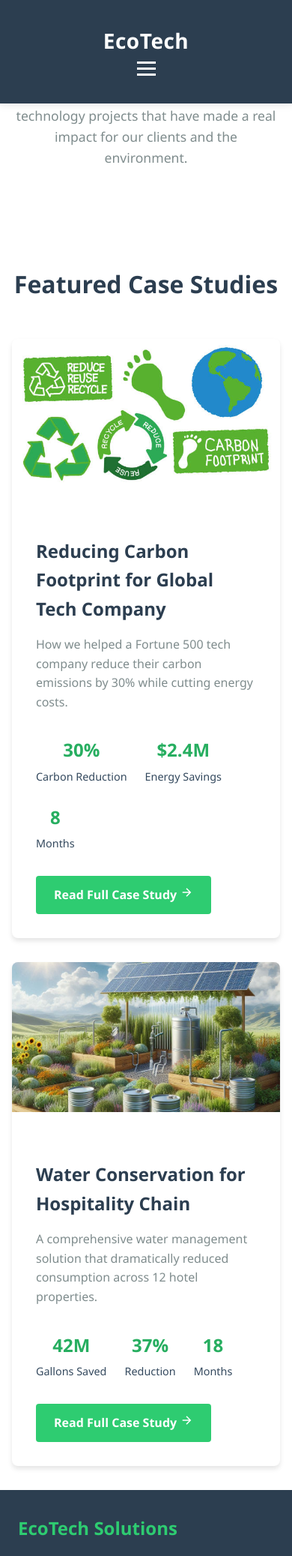
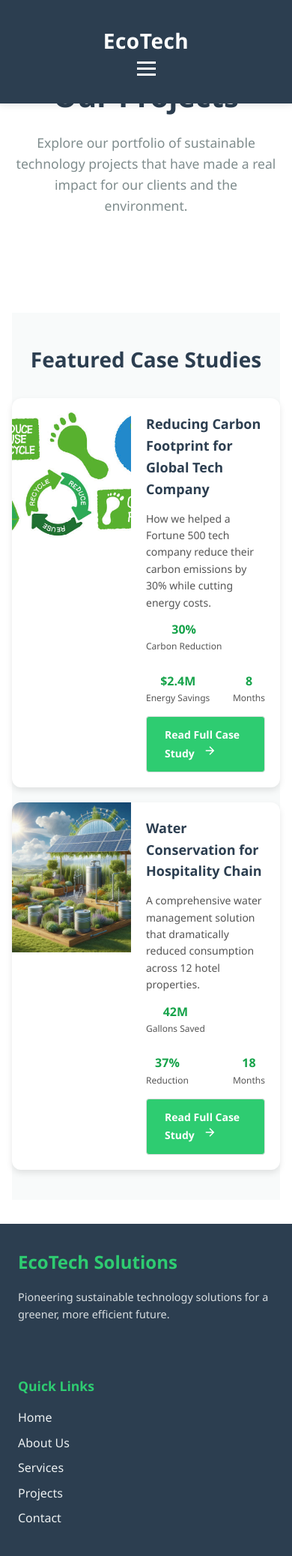
Before and after one commit to oyugijr/echo-tech, a PHP site: page /projects.php in a window 390 px wide. Shown: the top 2075 px of the page at 75% size. Run offline with PHP 8.4, Linux system fonts and the light colour scheme; data that the repository does not hold is empty.

Commit message:
feat: Enhance case studies section with improved layout, styling, and responsiveness

```diff
--- a/css/projects.css
+++ b/css/projects.css
@@ -8,6 +8,7 @@
 .projects-intro {
   text-align: center;
   margin-bottom: 4rem;
+  margin-top: 4rem;
 }
 
 .projects-intro h1 {
@@ -124,59 +125,68 @@
 
 /* Case Studies Section */
 .case-studies {
-  margin-top: 4rem;
+  background-color: #f8fafa;
+  padding: 40px 0;
+  text-align: center;
+  display: flex;
+  flex-direction: column;
 }
 
 .case-studies h2 {
-  text-align: center;
-  font-size: 2rem;
-  color: #2c3e50;
-  margin-bottom: 3rem;
+  font-size: 28px;
+  font-weight: bold;
+  margin-bottom: 30px;
 }
 
 .case-study-grid {
-  display: grid;
-  grid-template-columns: 1fr;
-  gap: 2rem;
+  display: flex;
+  justify-content: center;
+  gap: 20px;
+  flex-wrap: wrap;
 }
 
 .case-study-card {
-  display: grid;
-  grid-template-columns: 1fr 1fr;
-  gap: 2rem;
-  background: #fff;
-  border-radius: 8px;
+  background: white;
+  border-radius: 12px;
+  box-shadow: 0 4px 8px rgba(0, 0, 0, 0.1);
+  width: 555px;
   overflow: hidden;
-  box-shadow: 0 4px 6px rgba(0, 0, 0, 0.1);
+  display: flex;
+  flex-direction: row;
 }
 
 .case-study-image {
-  height: 300px;
+  width: 50%;
   background-size: cover;
   background-position: center;
+  background-color: #e5e7eb;
+  display: flex;
+  align-items: center;
+  justify-content: center;
 }
 
 .case-study-content {
-  padding: 2rem;
+  padding: 20px;
+  width: 50%;
+  text-align: left;
 }
 
 .case-study-content h3 {
-  color: #2c3e50;
-  font-size: 1.5rem;
-  margin-top: 0;
-  margin-bottom: 1rem;
+  font-size: 18px;
+  font-weight: bold;
+  margin-bottom: 12px;
 }
 
 .case-study-description {
-  color: #7f8c8d;
-  line-height: 1.6;
-  margin-bottom: 2rem;
+  font-size: 14px;
+  color: #555;
+  margin-bottom: 12px;
 }
 
 .stats-row {
   display: flex;
-  gap: 2rem;
-  margin-bottom: 2rem;
+  justify-content: space-between;
+  margin-top: 10px;
 }
 
 .stat-item {
@@ -184,32 +194,39 @@
 }
 
 .stat-value {
-  color: #27ae60;
-  font-size: 1.5rem;
-  font-weight: 700;
-  margin-bottom: 0.25rem;
+  font-size: 16px;
+  font-weight: bold;
+  color: #16a34a;
 }
 
 .stat-label {
-  color: #34495e;
-  font-size: 0.9rem;
-  font-weight: 500;
+  font-size: 12px;
+  color: #555;
 }
 
 .btn-primary {
-  display: inline-flex;
+  display: flex;
   align-items: center;
-  background: #27ae60;
-  color: #fff;
-  padding: 0.75rem 1.5rem;
-  border-radius: 4px;
+  justify-content: center;
+  margin-top: 15px;
+  padding: 10px 14px;
+  border: 1px solid #ddd;
+  background-color: white;
+  cursor: pointer;
+  font-size: 14px;
+  border-radius: 6px;
+  font-weight: bold;
   text-decoration: none;
-  gap: 0.5rem;
-  transition: background 0.3s ease;
+  color: black;
+  transition: background 0.3s;
 }
 
 .btn-primary:hover {
-  background: #219a52;
+  background-color: #f3f4f6;
+}
+
+.btn-primary svg {
+  margin-left: 8px;
 }
 
 /* Responsive Design */
```
